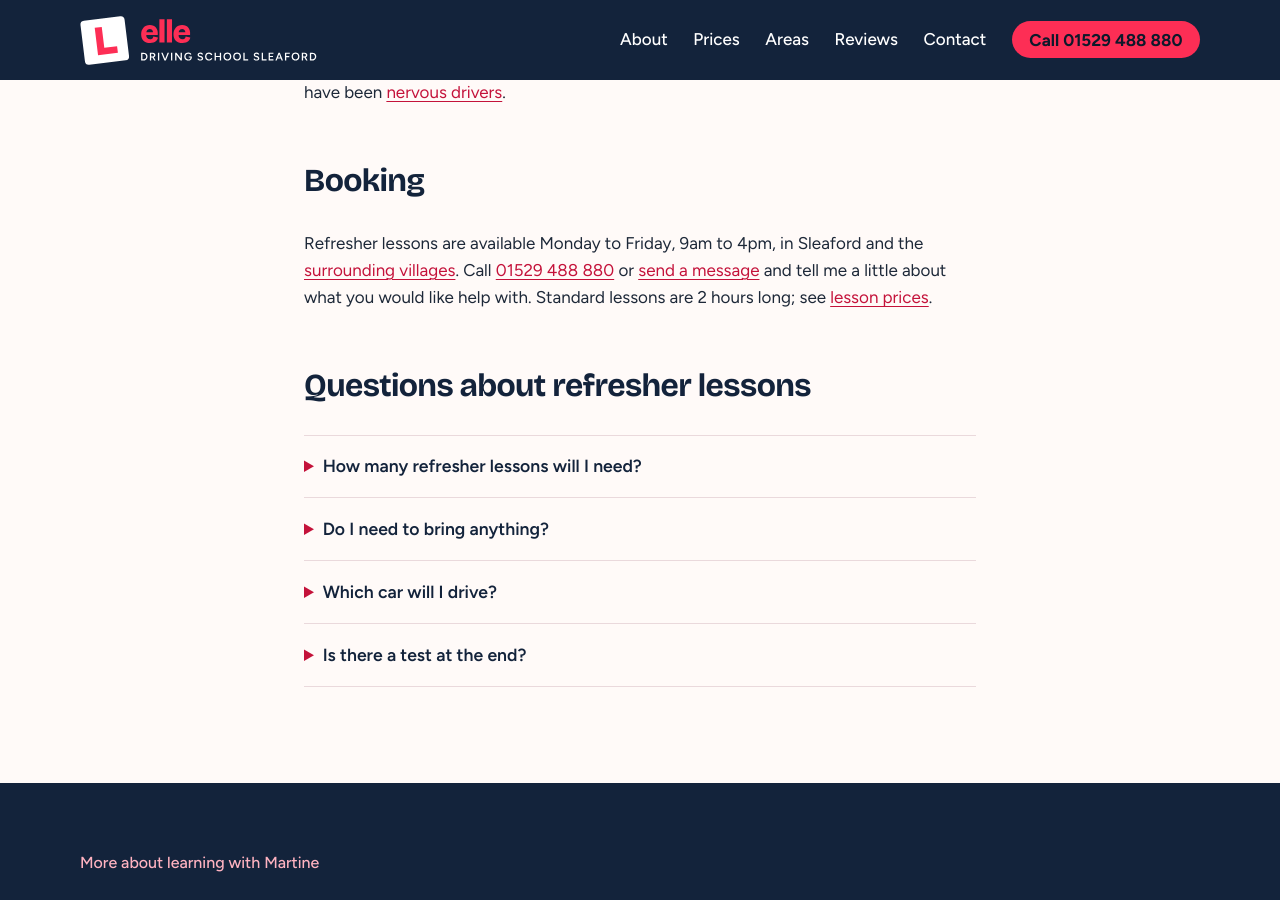
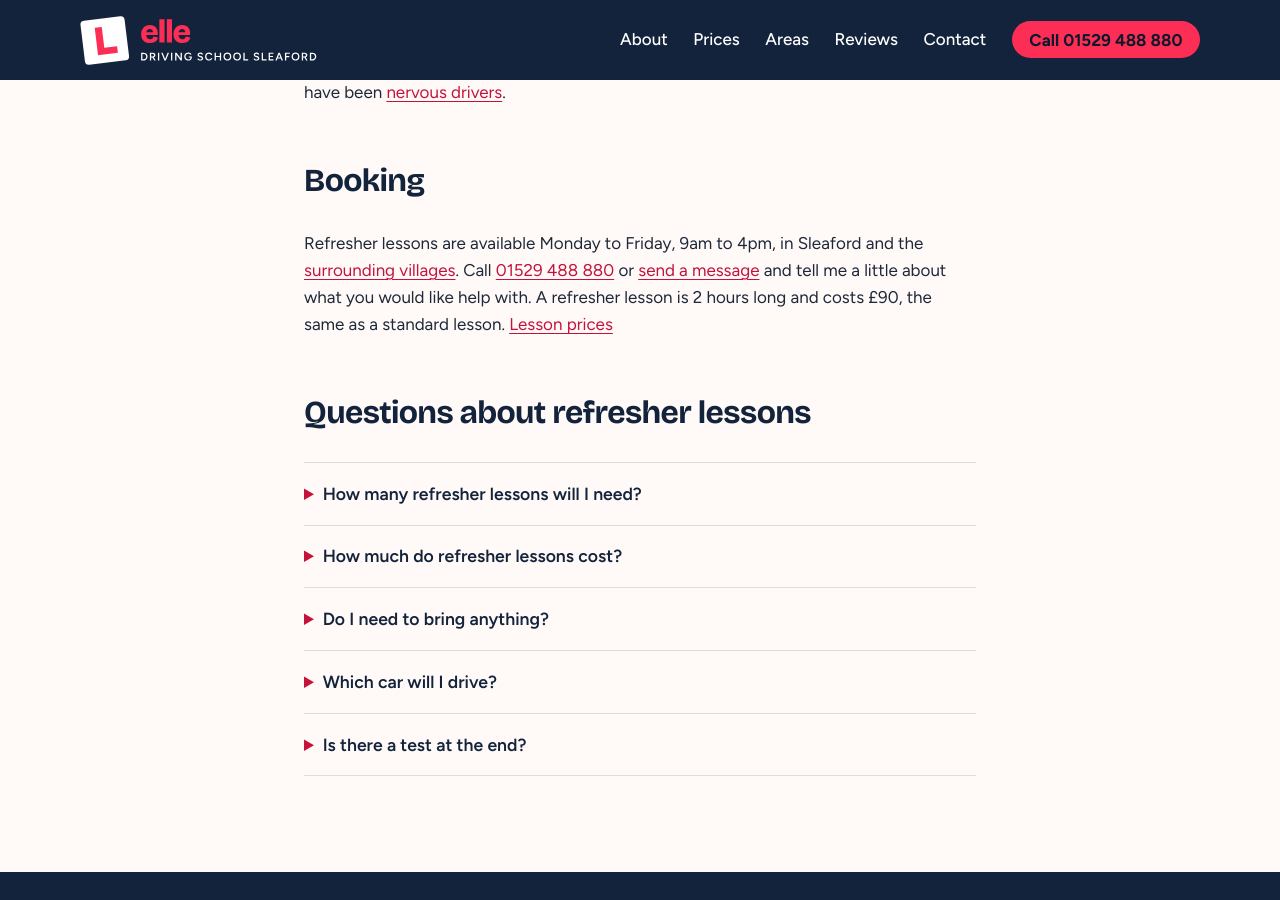
Before and after one commit to elledrivingschool/elledrivingschool.github.io, a Jekyll site: the page built from refresher-lessons.html, in a window 1280 px wide and 900 px high, scrolled down 1453 px. Built offline with Jekyll 4.4.1, drawn with Linux system fonts in a browser that asks for light colours.

Commit message:
Add refresher lesson price

```diff
--- a/prices.html
+++ b/prices.html
@@ -2,7 +2,7 @@
 layout: default
 permalink: /prices
 title: "Driving Lesson Prices Sleaford | Elle Driving School"
-description: Manual driving lessons in Sleaford cost £90 for a 2-hour lesson (£45 an hour) with Elle Driving School Sleaford. Mock tests are the same price. Refresher lessons also available.
+description: Manual driving lessons in Sleaford cost £90 for a 2-hour lesson (£45 an hour) with Elle Driving School Sleaford. Refresher lessons and mock tests are the same price.
 heading: Driving lesson prices in Sleaford
 quote: "I passed first time with no minors, and I couldn’t have done it without her."
 quote_by: Abby Lambley
@@ -18,7 +18,8 @@ quote_by: Abby Lambley
       </li>
       <li class="card">
         <h2>Refresher lessons</h2>
-        <p>For drivers who already hold a full licence and want to get their confidence back. <a href="/refresher-lessons">More about refresher lessons</a>, or <a href="/contact">get in touch</a> for a price.</p>
+        <p class="price">£{{ site.lesson_price }} <span>per {{ site.lesson_length | replace: ' hours', '-hour' }} lesson</span></p>
+        <p>The same price and length as a standard lesson. For drivers who already hold a full licence and want to get their confidence back. <a href="/refresher-lessons">More about refresher lessons</a></p>
       </li>
       <li class="card">
         <h2>Mock tests</h2>
--- a/refresher-lessons.html
+++ b/refresher-lessons.html
@@ -2,12 +2,14 @@
 layout: default
 permalink: /refresher-lessons
 title: "Refresher Driving Lessons Sleaford | Elle Driving School"
-description: Refresher driving lessons in Sleaford for licence holders who have not driven for a while or have lost confidence. Patient manual tuition with Martine.
+description: Refresher driving lessons in Sleaford for licence holders who have not driven for a while or have lost confidence. 2-hour lessons with Martine, £90.
 heading: Refresher driving lessons in Sleaford
 intro: Already have a licence but not driven for a while? Get your confidence back with patient one-to-one lessons.
 faqs:
   - q: How many refresher lessons will I need?
     a: It depends what you want to work on. Some people need one or two lessons to feel comfortable again, others prefer a few more. We will agree a plan after the first lesson.
+  - q: How much do refresher lessons cost?
+    a: A refresher lesson is 2 hours long and costs £90, the same as a standard lesson.
   - q: Do I need to bring anything?
     a: Bring your full driving licence. That is all.
   - q: Which car will I drive?
@@ -35,7 +37,7 @@ quote_by: Alex Petts
     <p>There is no test and no pressure. I have been teaching since {{ site.qualified_year }} and many of my pupils have been <a href="/nervous-drivers">nervous drivers</a>.</p>
 
     <h2>Booking</h2>
-    <p>Refresher lessons are available {{ site.hours | downcase | replace: 'monday', 'Monday' | replace: 'friday', 'Friday' }}, in {{ site.main_town }} and the <a href="/area">surrounding villages</a>. Call <a href="tel:{{ site.phone_link }}">{{ site.phone_display }}</a> or <a href="/contact">send a message</a> and tell me a little about what you would like help with. Standard lessons are {{ site.lesson_length }} long; see <a href="/prices">lesson prices</a>.</p>
+    <p>Refresher lessons are available {{ site.hours | downcase | replace: 'monday', 'Monday' | replace: 'friday', 'Friday' }}, in {{ site.main_town }} and the <a href="/area">surrounding villages</a>. Call <a href="tel:{{ site.phone_link }}">{{ site.phone_display }}</a> or <a href="/contact">send a message</a> and tell me a little about what you would like help with. A refresher lesson is {{ site.lesson_length }} long and costs £{{ site.lesson_price }}, the same as a standard lesson. <a href="/prices">Lesson prices</a></p>
 
     <h2>Questions about refresher lessons</h2>
     {% include faqs.html %}
```
